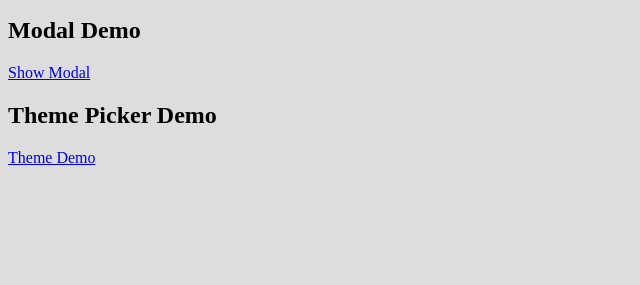
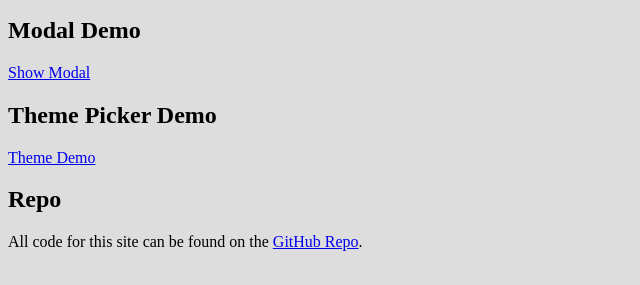
Before and after one commit to holmjona/holmjona.github.io, a plain HTML site: page index.html in a window 1280 px wide. Shown: the part 101-386 px from the top of the page, without its empty margins (0-640 px from the left). Drawn offline with Linux system fonts and the light colour scheme.

Commit message:
Added links to Repo.

```diff
--- a/index.html
+++ b/index.html
@@ -23,5 +23,9 @@
             <h1>Theme Picker Demo</h1>
             <a href="themes.html">Theme Demo</a>
         </section>
+        <section>
+            <h1>Repo</h1>
+            All code for this site can be found on the <a href="https://github.com/holmjona/holmjona.github.io">GitHub Repo</a>.
+        </section>
     </body>
 </html>
```
Also changed, not shown: themes.html (+4 -0 lines).
